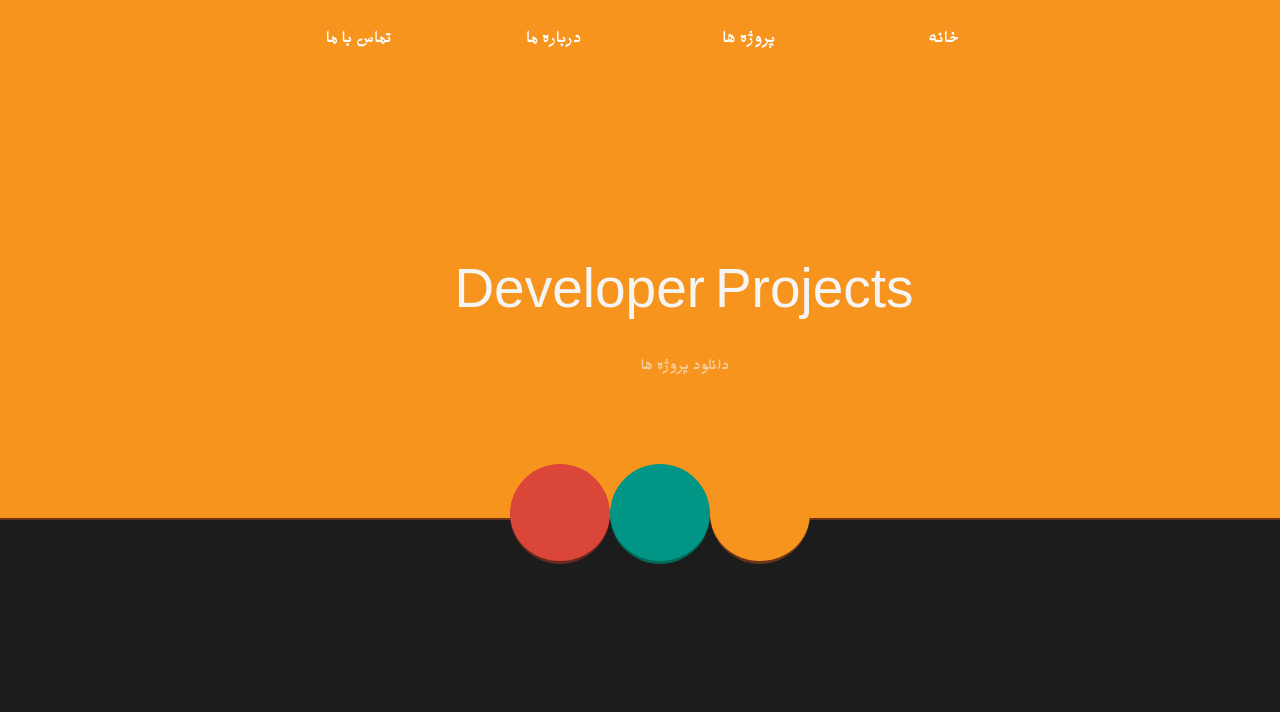
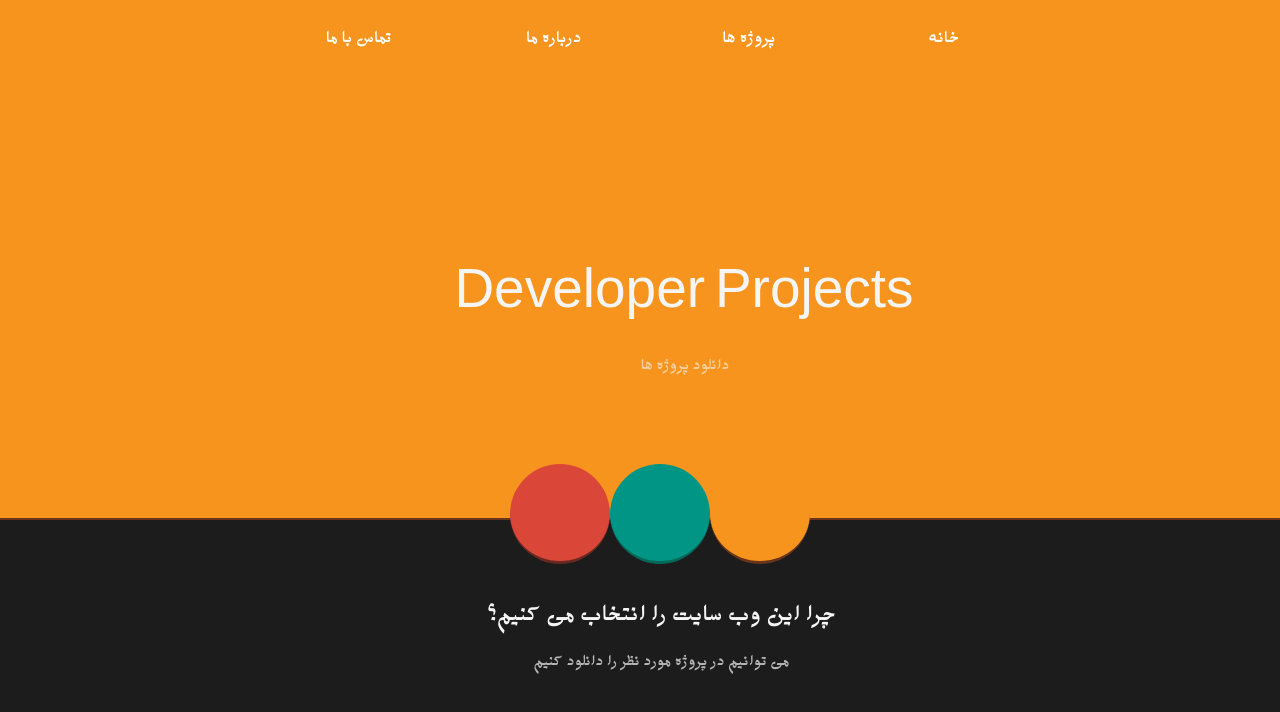
Before and after one commit to benmdeveloper/developerProjects, a plain HTML site: page index.html in a window 1280 px wide. Shown: the top 712 px of the page. Drawn offline with Linux system fonts and the light colour scheme; files whose address does not match are found by name.

Commit message:
mohammad

```diff
--- a/css/index.css
+++ b/css/index.css
@@ -63,3 +63,10 @@ body,html{
 .menu_text{
     transition: 0.3s;
 }
+#lower_text{
+    position: absolute;
+    bottom: 14%;
+    left: 38%;
+    color: whitesmoke;
+    font-family:'BVahidBold',Sans-Serif;
+}
--- a/index.html
+++ b/index.html
@@ -49,6 +49,13 @@
 
         </div>
     </div>
+    <div id="lower_text" class="row">
+        <div class="col-md-12">
+            <p style="font-size: 30px">چرا این وب سایت را انتخاب می کنیم؟</p>
+            <p style="font-size: 20px;opacity: 0.7">می توانیم در پروژه مورد نظر را دانلود کنیم</p>
+        </div>
+
+    </div>
 </div>
 
 </body>
```
